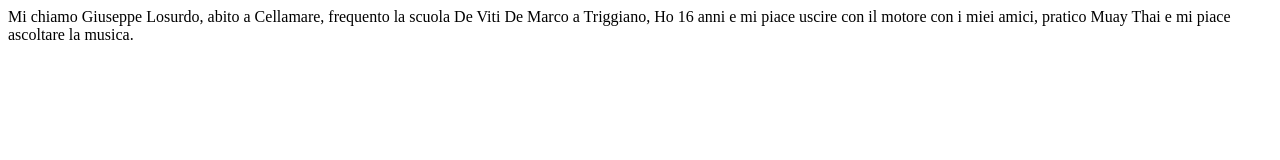
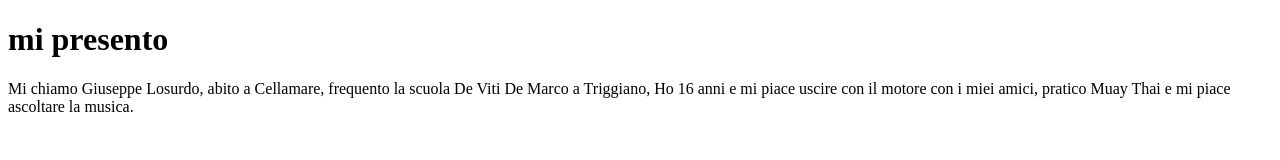
Before and after one commit to GiuLos/HTML, a plain HTML site: page esercizi/primohtml.html in a window 1280 px wide. Drawn offline with Linux system fonts and the light colour scheme.

Commit message:
Update primohtml.html

```diff
--- a/esercizi/primohtml.html
+++ b/esercizi/primohtml.html
@@ -1,9 +1,11 @@
 <!doctype html>
 <html>
 <meta charset="utf-8">
+  <head>
   <title>primo html</title>
 </head>
   <body>
+    <h1>mi presento </h1>
     Mi chiamo Giuseppe Losurdo, abito a Cellamare, frequento la scuola De Viti De Marco a Triggiano,
     Ho 16 anni e mi piace uscire con il motore con i miei amici,
     pratico Muay Thai e mi piace ascoltare la musica.
```
